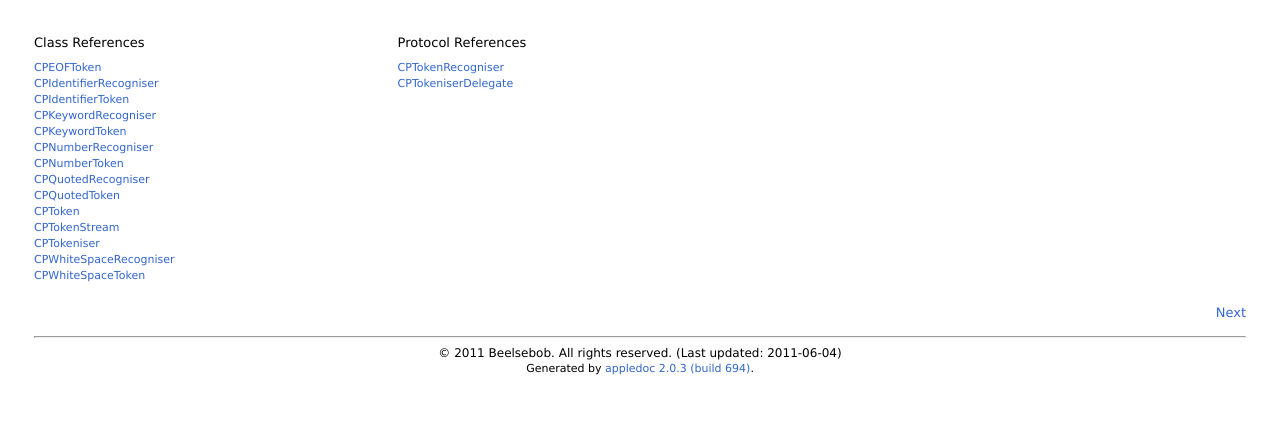
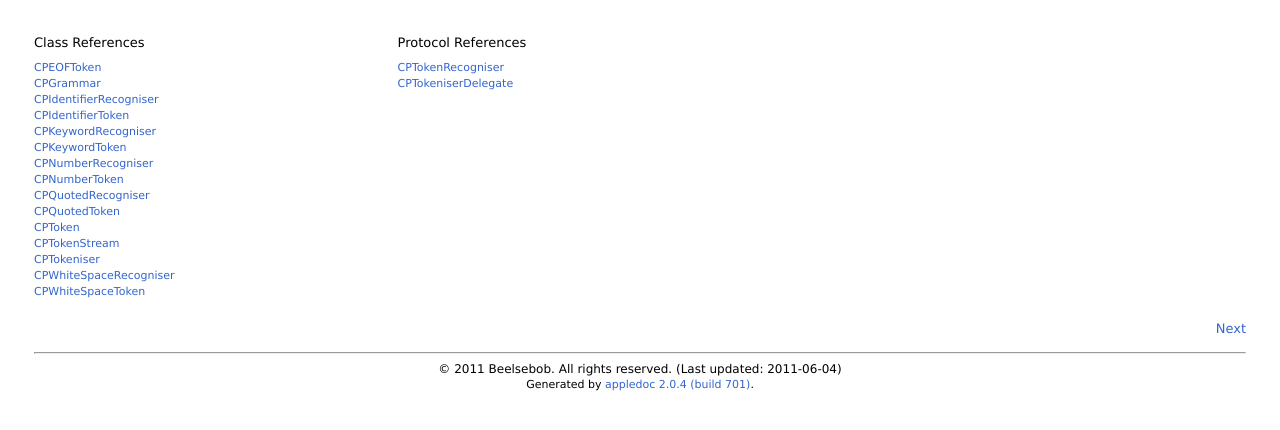
Before and after one commit to beelsebob/CoreParse, a plain HTML site: page html/index.html in a window 1280 px wide. Shown: the part 62-492 px from the top of the page. Drawn offline with Linux system fonts and the light colour scheme.

Commit message:
More documentation

```diff
--- a/html/index.html
+++ b/html/index.html
@@ -4,7 +4,7 @@
 		<title>CoreParse Reference</title>
 		<meta http-equiv="Content-Type" content="application/xhtml+xml;charset=utf-8" />
 		<link rel="stylesheet" type="text/css" href="css/styles.css" />
-		<meta name="generator" content="appledoc 2.0.3 (build 694)" />
+		<meta name="generator" content="appledoc 2.0.4 (build 701)" />
 	</head>
 	<body>
 		<article>
@@ -26,6 +26,8 @@
 						<ul>
 
 							<li><a href="Classes/CPEOFToken.html">CPEOFToken</a></li>
+
+							<li><a href="Classes/CPGrammar.html">CPGrammar</a></li>
 
 							<li><a href="Classes/CPIdentifierRecogniser.html">CPIdentifierRecogniser</a></li>
 
@@ -81,7 +83,7 @@
 					<div class="footer-copyright">
 						<p><span class="copyright">&copy; 2011 Beelsebob. All rights reserved. (Last updated: 2011-06-04)</span><br />
 
-						<span class="generator">Generated by <a href="http://appledoc.gentlebytes.com">appledoc 2.0.3 (build 694)</a>.</span></p>
+						<span class="generator">Generated by <a href="http://appledoc.gentlebytes.com">appledoc 2.0.4 (build 701)</a>.</span></p>
 
 
 					</div>
```
Also changed, not shown: html/Classes/CPIdentifierRecogniser.html (+2 -2 lines), html/Classes/CPKeywordRecogniser.html (+2 -2 lines), html/Classes/CPNumberRecogniser.html (+2 -2 lines), html/Classes/CPQuotedRecogniser.html (+2 -2 lines), html/Classes/CPTokenStream.html (+2 -2 lines), html/Classes/CPTokeniser.html (+2 -2 lines), html/Classes/CPWhiteSpaceRecogniser.html (+2 -2 lines), html/Protocols/CPTokenRecogniser.html (+2 -2 lines), html/Protocols/CPTokeniserDelegate.html (+2 -2 lines), html/hierarchy.html (+4 -2 lines).
